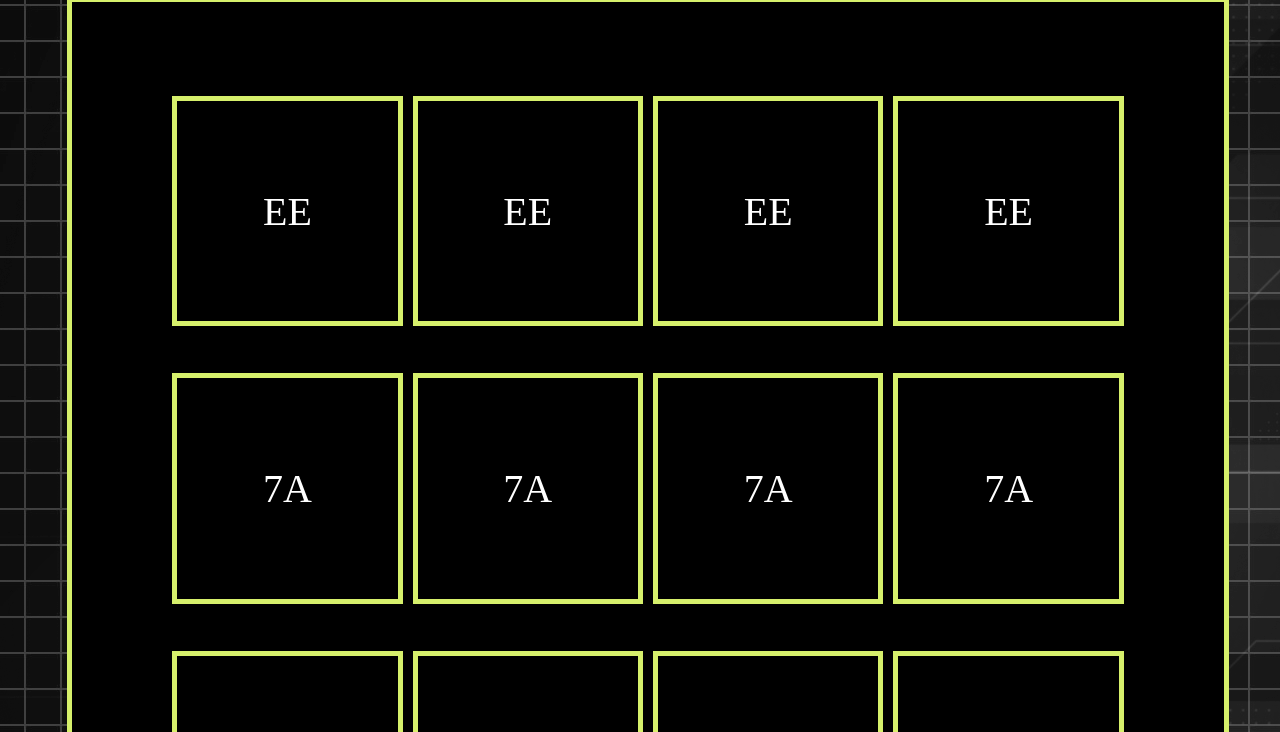
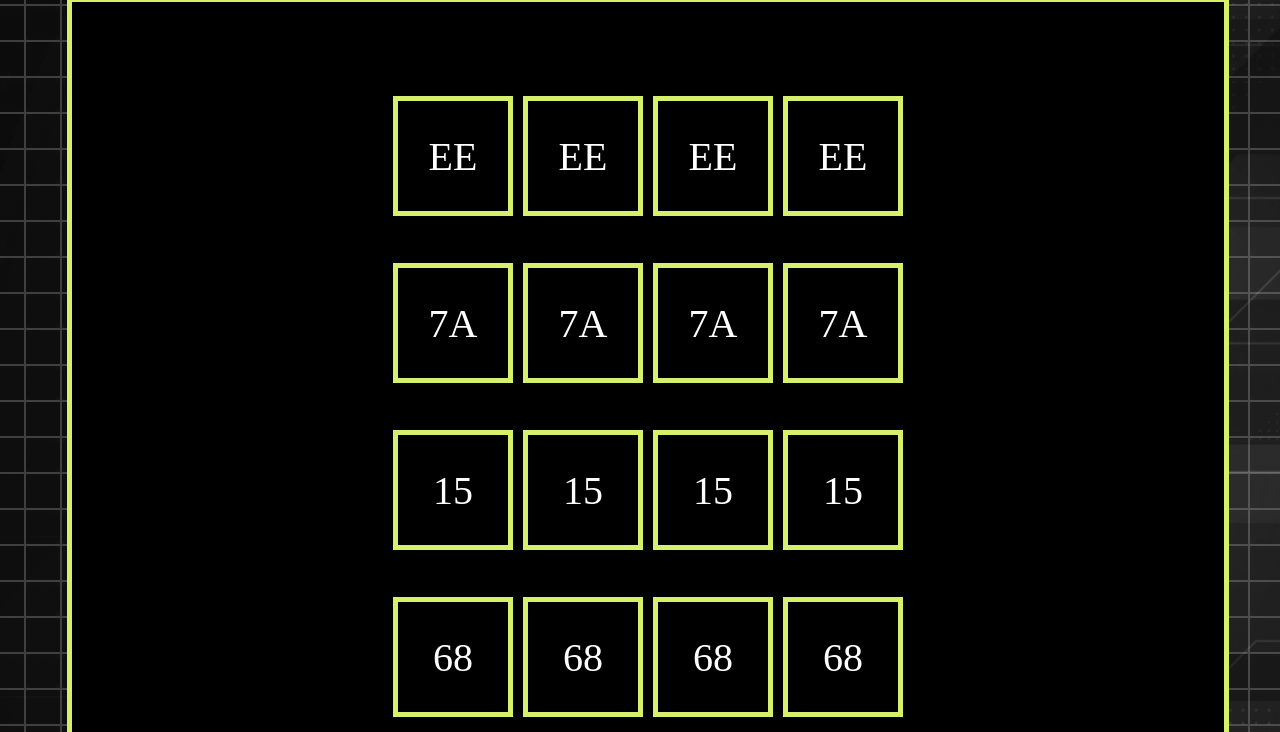
Before and after one commit to Razer151/DNDPuzzles.io, a plain HTML site: page index.html in a window 1280 px wide. Shown: the part 68-800 px from the top of the page. Drawn offline with Linux system fonts and the light colour scheme; a web font is replaced by a local one.

Commit message:
removed vw for IOS

```diff
--- a/css/index.css
+++ b/css/index.css
@@ -37,10 +37,10 @@ body {
     color: white;
     font-size: 40px;
     font-family: calamity;
-    max-height: 18vw;
-    max-width: 18vw;
-    min-height: 18vw;
-    min-width: 18vw;
+    max-height: 120px;
+    max-width: 120px;
+    min-height: 120px;
+    min-width: 120px;
 }
 
 @font-face {
```
